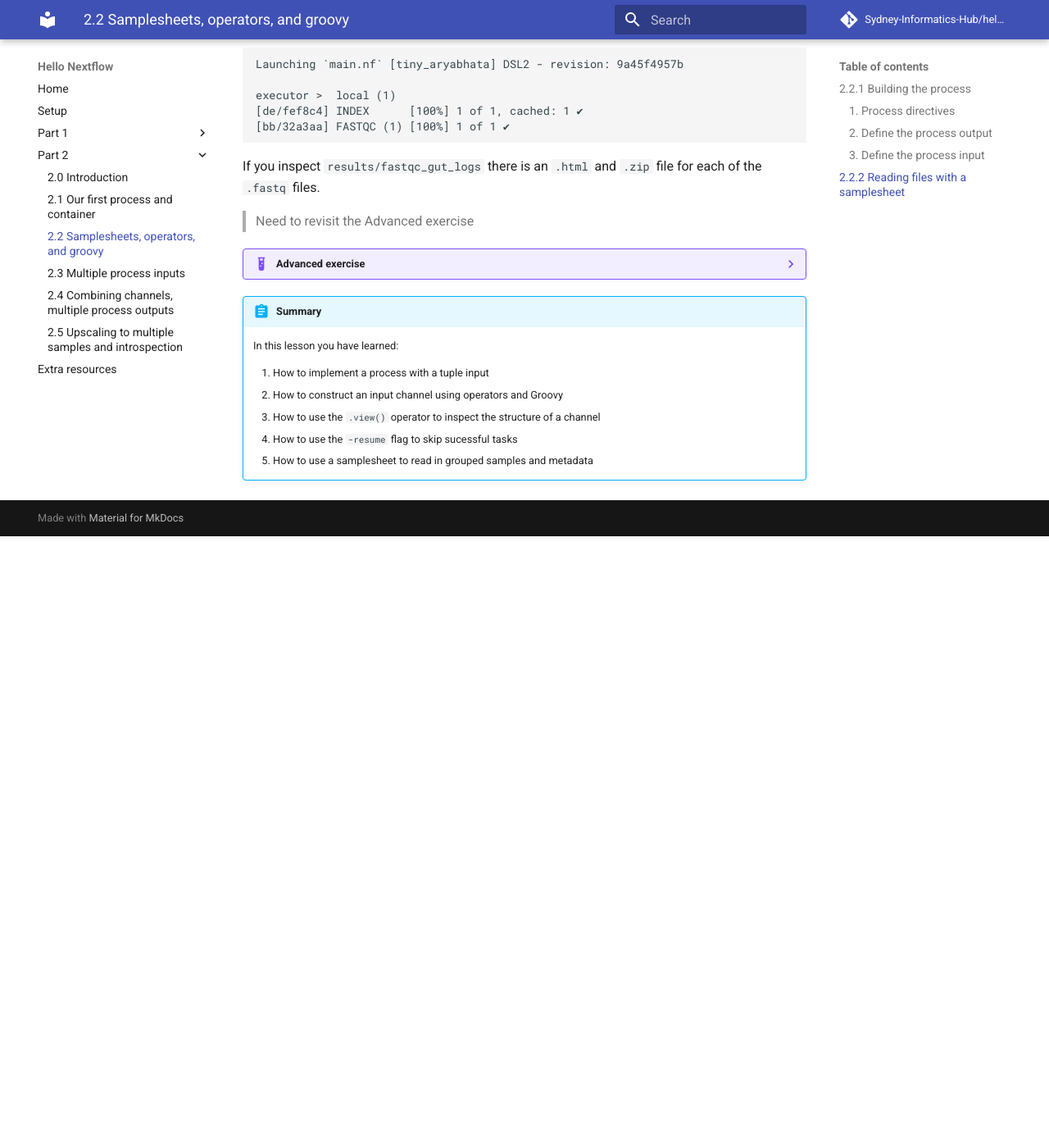
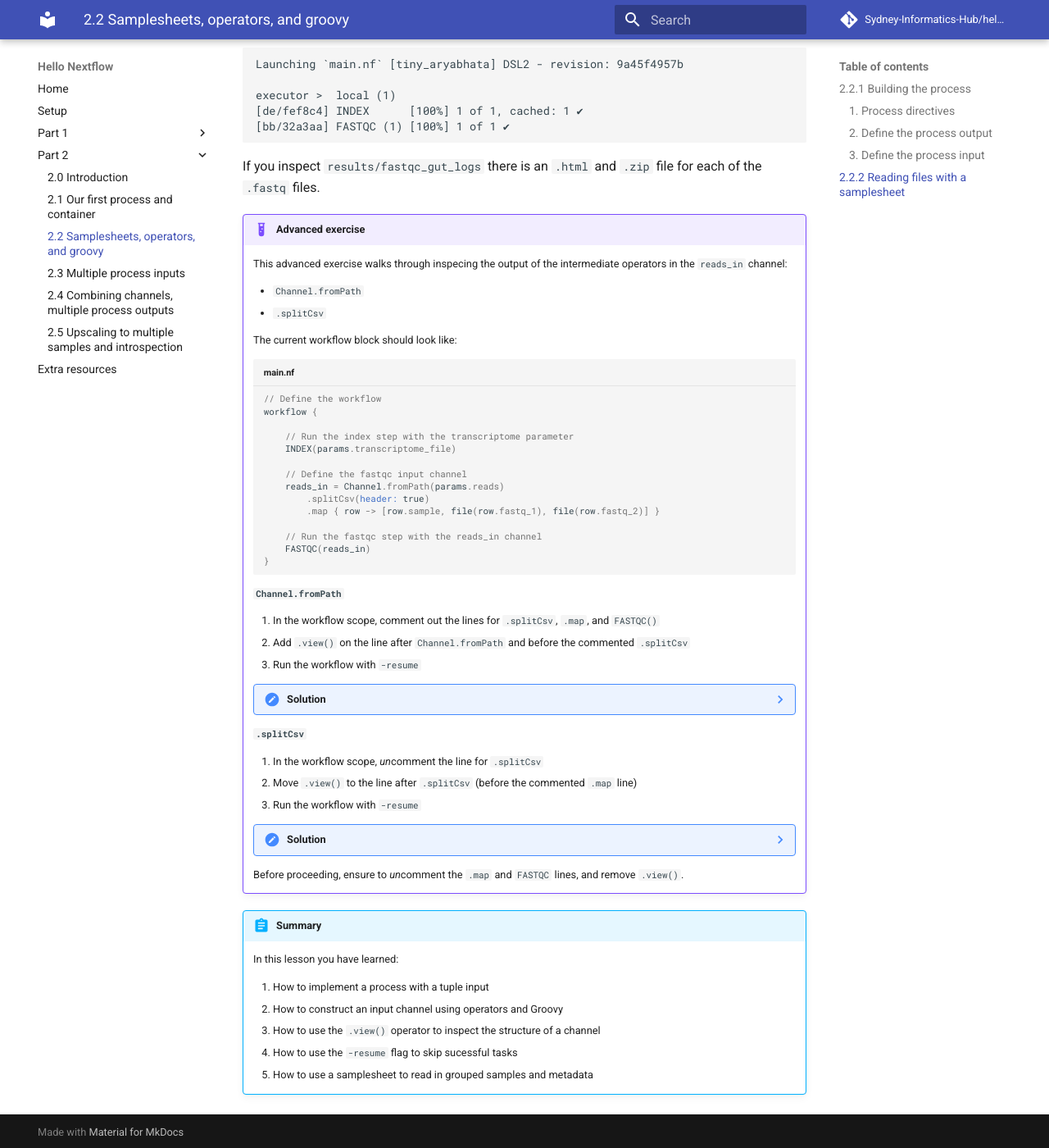
Before and after one commit to Sydney-Informatics-Hub/hello-nextflow, an MkDocs documentation site: the page built from docs/part2/02_fastqc.md, in a window 1280 px wide and 1400 px high, scrolled down 8245 px. Shown: the whole window at 82% size. Built offline with MkDocs 1.6.1 and Material for MkDocs 9.7.7, drawn with Linux system fonts in a browser that asks for light colours; comment, search, counter and statistics services are not loaded; before the commit the page ends 8899 px from its top, so only the background shows below that; some of the changed text lies outside the part shown.

Commit message:
add callouts, fix exercises, formatting

````diff
--- a/docs/part2/02_fastqc.md
+++ b/docs/part2/02_fastqc.md
@@ -293,9 +293,9 @@ definition of `tuple val(sample_id), path(reads_1), path(reads_2)`:
 [gut, /home/setup2/hello-nextflow/part2/data/ggal/gut_1.fq, /home/setup2/hello-nextflow/part2/data/ggal/gut_2.fq]
 ```
 
-!!! quote "Checkpoint"
+!!! quote "How's it going?"
 
-    Zoom react Y/N
+    Once you have run the workflow, select the  **"Yes"** react on Zoom.
 
 Next, we need to assign the channel we create to a variable so it can be passed to the `FASTQC`
 process. Assign to a variable called `reads_in`, and remove the `.view()`
@@ -363,45 +363,111 @@ executor >  local (1)
 If you inspect `results/fastqc_gut_logs` there is an `.html` and `.zip` file
 for each of the `.fastq` files.
 
-> Need to revisit the Advanced exercise
+!!! example "Advanced exercise"
 
-??? example "Advanced exercise"
+    This advanced exercise walks through inspecing the output of the intermediate
+    operators in the `reads_in` channel:
 
-    Inspect what the `.fromPath()` and `.splitCsv()` commands do by using `.view()`
+    - `Channel.fromPath`
+    - `.splitCsv`
+
+    The current workflow block should look like:
 
     ```groovy title="main.nf"
+    // Define the workflow
     workflow {
-        Channel
-            .fromPath(params.reads)
-            .view()
 
-        index_ch = INDEX(params.transcriptome_file)
+        // Run the index step with the transcriptome parameter
+        INDEX(params.transcriptome_file)
+
+        // Define the fastqc input channel
+        reads_in = Channel.fromPath(params.reads)
+            .splitCsv(header: true)
+            .map { row -> [row.sample, file(row.fastq_1), file(row.fastq_2)] }
+
+        // Run the fastqc step with the reads_in channel
+        FASTQC(reads_in)
+    }
     ```
 
-    ```console title="Output"
-    Launching `main.nf` [hungry_lalande] DSL2 - revision: 587b5b70d1
+    **`Channel.fromPath`**
 
-    [de/fef8c4] INDEX [100%] 1 of 1, cached: 1 ✔
-    /home/setup2/hello-nextflow/part2/data/samplesheet.csv
+    1. In the workflow scope, comment out the lines for `.splitCsv`, `.map`, and `FASTQC()`
+    2. Add `.view()` on the line after `Channel.fromPath` and before the commented `.splitCsv`
+    3. Run the workflow with `-resume`
 
-    ```
+    ??? note "Solution"
 
-    ```groovy title="main.nf"
-    workflow {
-        Channel
-            .fromPath(params.reads)
-            .splitCsv(header: true)
-            .view()
+        ```groovy title="main.nf" hl_lines="9-11 14"
+        // Define the workflow
+        workflow {
 
-        index_ch = INDEX(params.transcriptome_file)
-    ```
+            // Run the index step with the transcriptome parameter
+            INDEX(params.transcriptome_file)
 
-    ```console title="Output"
-    Launching `main.nf` [tiny_yonath] DSL2 - revision: 22c2c9d28f
-    [de/fef8c4] INDEX | 1 of 1, cached: 1 ✔
-    [sample:gut, fastq_1:data/ggal/gut_1.fq, fastq_2:data/ggal/gut_2.fq]
+            // Define the fastqc input channel
+            reads_in = Channel.fromPath(params.reads)
+                .view()
+                //.splitCsv(header: true)
+                //.map { row -> [row.sample, file(row.fastq_1), file(row.fastq_2)] }
 
-    ```
+            // Run the fastqc step with the reads_in channel
+            //FASTQC(reads_in)
+
+        }
+        ```
+
+        The output of the `Channel.fromPath(params.reads)` step produces a path to the samplesheet:
+
+        ```console title="Output"
+        Launching `main.nf` [hungry_lalande] DSL2 - revision: 587b5b70d1
+
+        [de/fef8c4] INDEX [100%] 1 of 1, cached: 1 ✔
+        /home/user1/part2/data/samplesheet.csv
+
+        ```
+
+    **`.splitCsv`**
+
+    1. In the workflow scope, *un*comment the line for `.splitCsv`
+    2. Move `.view()` to the line after `.splitCsv` (before the commented `.map` line)
+    3. Run the workflow with `-resume`
+
+    ??? note "Solution"
+
+        ```groovy title="main.nf" hl_lines="9-10"
+        // Define the workflow
+        workflow {
+
+            // Run the index step with the transcriptome parameter
+            INDEX(params.transcriptome_file)
+
+            // Define the fastqc input channel
+            reads_in = Channel.fromPath(params.reads)
+                .splitCsv(header: true)
+                .view()
+                //.map { row -> [row.sample, file(row.fastq_1), file(row.fastq_2)] }
+
+            // Run the fastqc step with the reads_in channel
+            //FASTQC(reads_in)
+
+        }
+        ```
+
+        `.splitCsv` takes the path from `.fromPath` and reads the header and data line as a tuple.
+        Each element in the tuple is named by the header in the correspoding column in the samplesheet:
+
+        ```console title="Output"
+        Launching `main.nf` [tiny_yonath] DSL2 - revision: 22c2c9d28f
+        [de/fef8c4] INDEX | 1 of 1, cached: 1 ✔
+        [sample:gut, fastq_1:data/ggal/gut_1.fq, fastq_2:data/ggal/gut_2.fq]
+
+        ```
+
+        The `.map` step takes that tuple and formats it into the tuple that is emitted by `reads_in`.
+
+    Before proceeding, ensure to *un*comment the `.map` and `FASTQC` lines, and remove `.view()`.
+
 
 !!! abstract "Summary"
 
````
Also changed, not shown: docs/part2/01_salmon_idx.md (+13 -0 lines), docs/part2/03_quant.md (+4 -0 lines).
